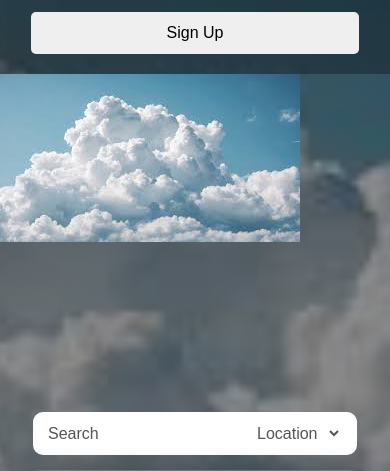
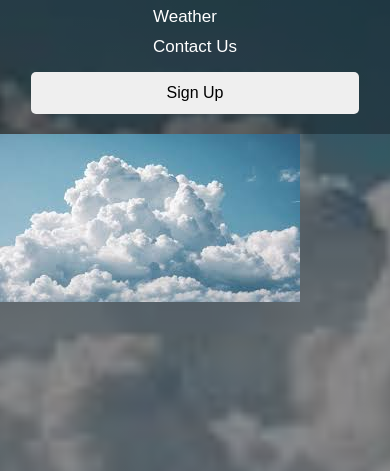
Before and after one commit to yuadoris683-blip/my-second-work, a plain HTML site: page weader web/index.html in a window 390 px wide. Shown: the part 90-561 px from the top of the page. Drawn offline with Linux system fonts and the light colour scheme.

Commit message:
modified the css

```diff
--- a/weader web/style.css
+++ b/weader web/style.css
@@ -166,14 +166,17 @@
 
     .hero-section {
         padding: 20px;
+        flex-direction: column;
     }
 
     .search-bar {
-        width: 90%;
+        display: block;
+        width: 50%;
     }
 
     nav ul {
         gap: 15px;
+        flex-direction: column;
     }
 }
 
```
